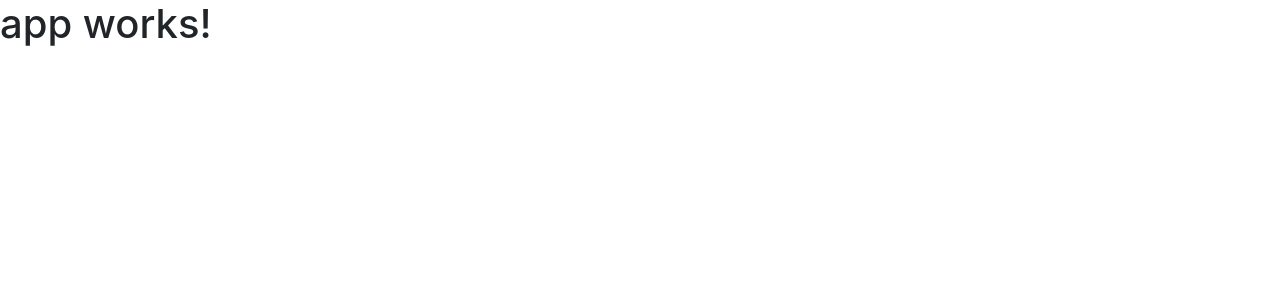
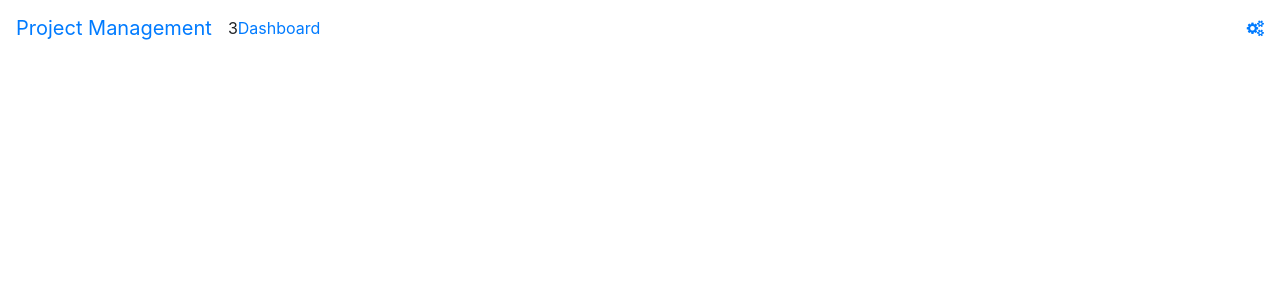
Before and after one commit to krzysztofgrzybowski/project-management, an Angular app: page / in a window 1280 px wide. Shown: the top 300 px of the page. Built offline with nearby package versions, Linux system fonts and the light colour scheme.

Commit message:
Add simple nav component

```diff
--- a/src/app/app.component.html
+++ b/src/app/app.component.html
@@ -1,4 +1,2 @@
-<h1>
-  {{title}}
-</h1>
+<app-nav></app-nav>
 <router-outlet></router-outlet>
--- a/src/app/app.module.ts
+++ b/src/app/app.module.ts
@@ -5,10 +5,12 @@ import { HttpModule } from '@angular/http';
 
 import { AppRoutingModule } from './app-routing.module';
 import { AppComponent } from './app.component';
+import { NavComponent } from './nav/nav.component';
 
 @NgModule({
   declarations: [
-    AppComponent
+    AppComponent,
+    NavComponent
   ],
   imports: [
     BrowserModule,
--- /dev/null
+++ b/src/app/nav/nav.component.html
@@ -0,0 +1,13 @@
+<nav class="navbar navbar-toggleable navbar-inverse fixed-top bg-inverse">
+  <a class="navbar-brand" href="#">Project Management</a>3
+  <ul class="nav navbar-nav mr-auto">
+    <li class="nav-item active">
+      <a class="nav-link" href="#">Dashboard</a>
+    </li>
+  </ul>
+  <ul class="nav navbar-nav">
+    <li class="nav-item">
+      <a class="nav-link" href="#"><i class="fa fa-cogs" aria-hidden="true"></i></a>
+    </li>
+  </ul>
+</nav>
--- /dev/null
+++ b/src/app/nav/nav.component.ts
@@ -0,0 +1,15 @@
+import { Component, OnInit } from '@angular/core';
+
+@Component({
+  selector: 'app-nav',
+  templateUrl: './nav.component.html',
+  styleUrls: ['./nav.component.sass']
+})
+export class NavComponent implements OnInit {
+
+  constructor() { }
+
+  ngOnInit() {
+  }
+
+}
```
Also changed, not shown: src/app/nav/nav.component.sass (added), 1 other file (tests, documents, lock files or other folders).
